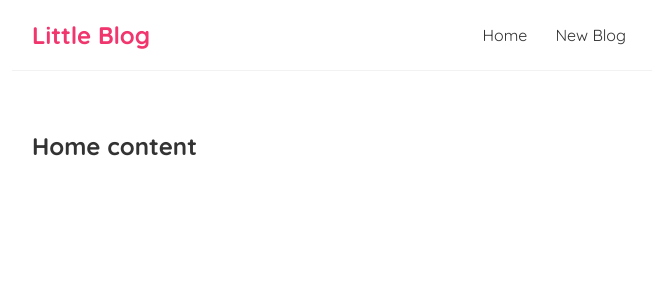
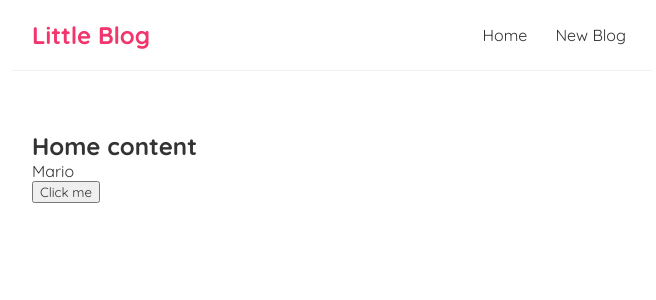
Before and after one commit to ndemeyvan/learn_react_____againnnn, a React (Create React App) app: page / in a window 1280 px wide. Shown: the top 300 px of the page, without its empty margins (308-964 px from the left). Built offline with nearby package versions, Linux system fonts and the light colour scheme.

Commit message:
learn how to update react state value

```diff
--- a/src/home.jsx
+++ b/src/home.jsx
@@ -1,13 +1,29 @@
-import React from "react";
+import React, { useState } from "react";
+
 
 const Home = () => {
-    return (
+    const [name,setName] = useState('Mario');
 
-        <div className="home">
-            <h2>Home content</h2>
-        </div>
+  const handleClick = (name, e) => {
+    setName('Luigi');
+    console.log(`Hello ${name}`);
+    console.log(e.target);
+  };
 
-     );
-}
+
+  return (
+    <div className="home">
+      <h2>Home content</h2>
+     <p>{name}</p>
+      <button
+        onClick={(e) => {
+          handleClick("Ndeme Yvan", e);
+        }}
+      >
+        Click me
+      </button>
+    </div>
+  );
+};
 
 export default Home;
```
